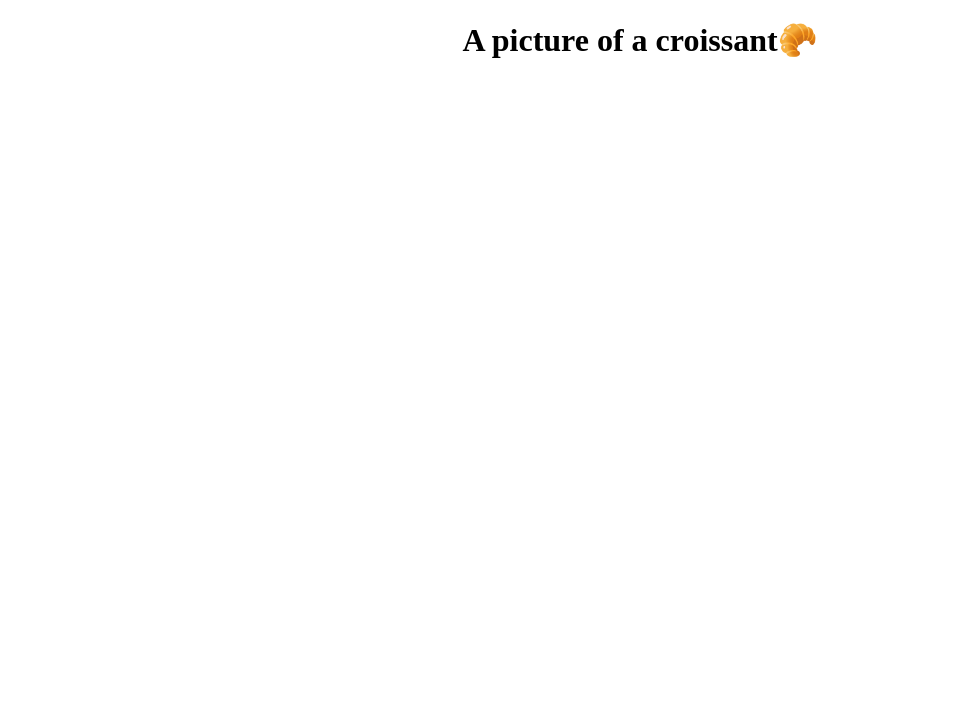
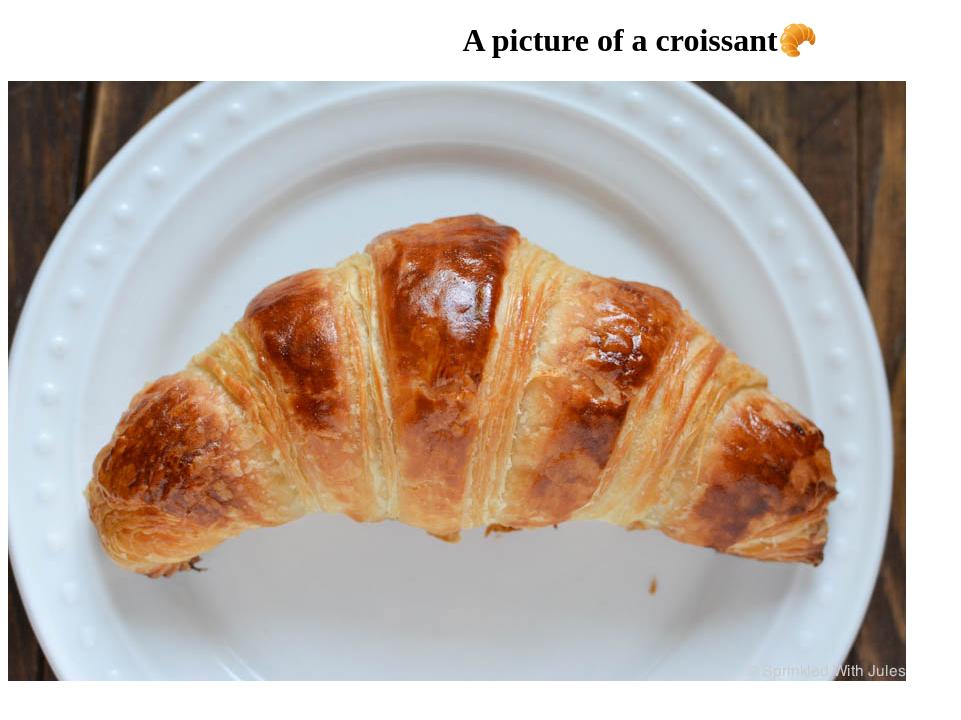
Before and after one commit to helenita410/Croissant-One, a plain HTML site: page photo.html in a window 1280 px wide. Shown: the whole page, without its empty margins (0-961 px from the left). Drawn offline with Linux system fonts and the light colour scheme.

Commit message:
Added croissant image
Added croissant image

```diff
--- a/photo.html
+++ b/photo.html
@@ -9,5 +9,10 @@
   </head>
   <body>
     <h1>A picture of a croissant🥐</h1>
+    <img
+      src="images/croissant.jpeg"
+      alt="tasty croissant"
+      class="croissant-photo"
+    />
   </body>
 </html>
```
Also changed, not shown: images/croissant.jpeg (added), 1 other file.
